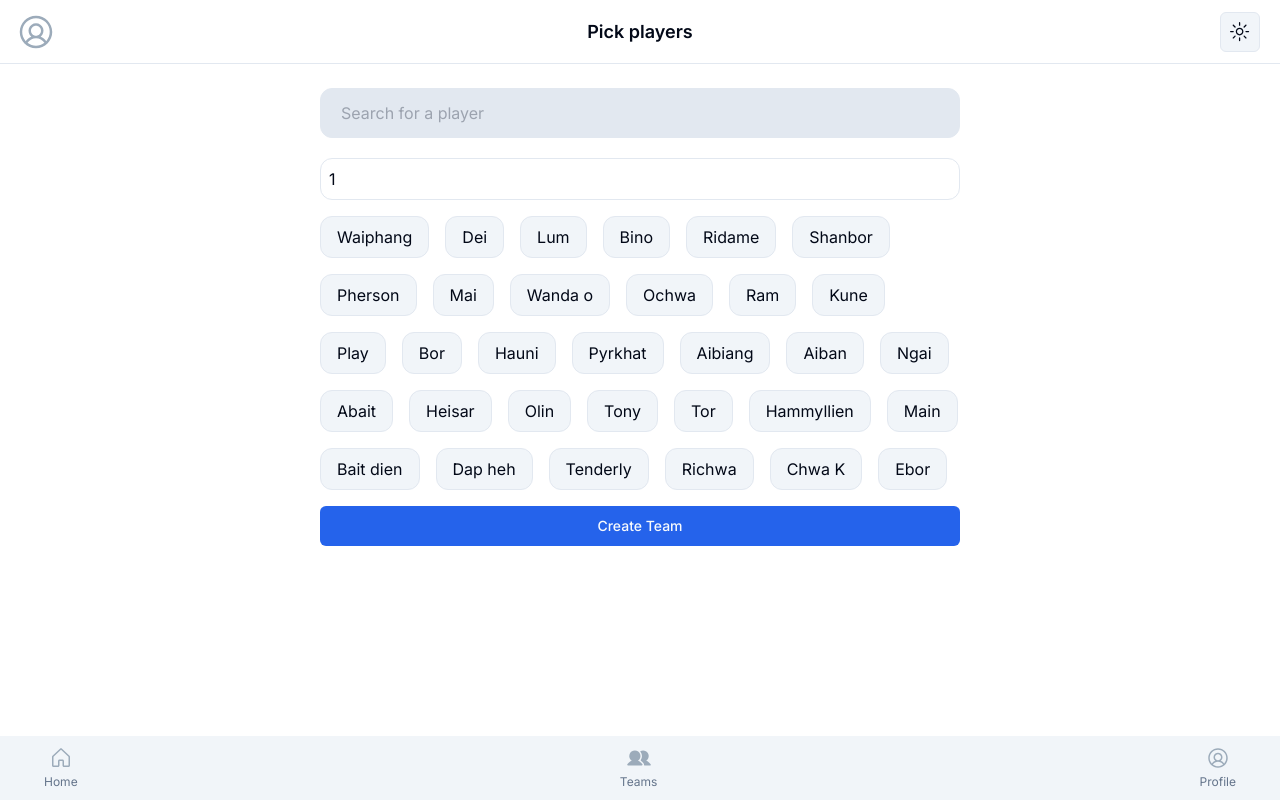
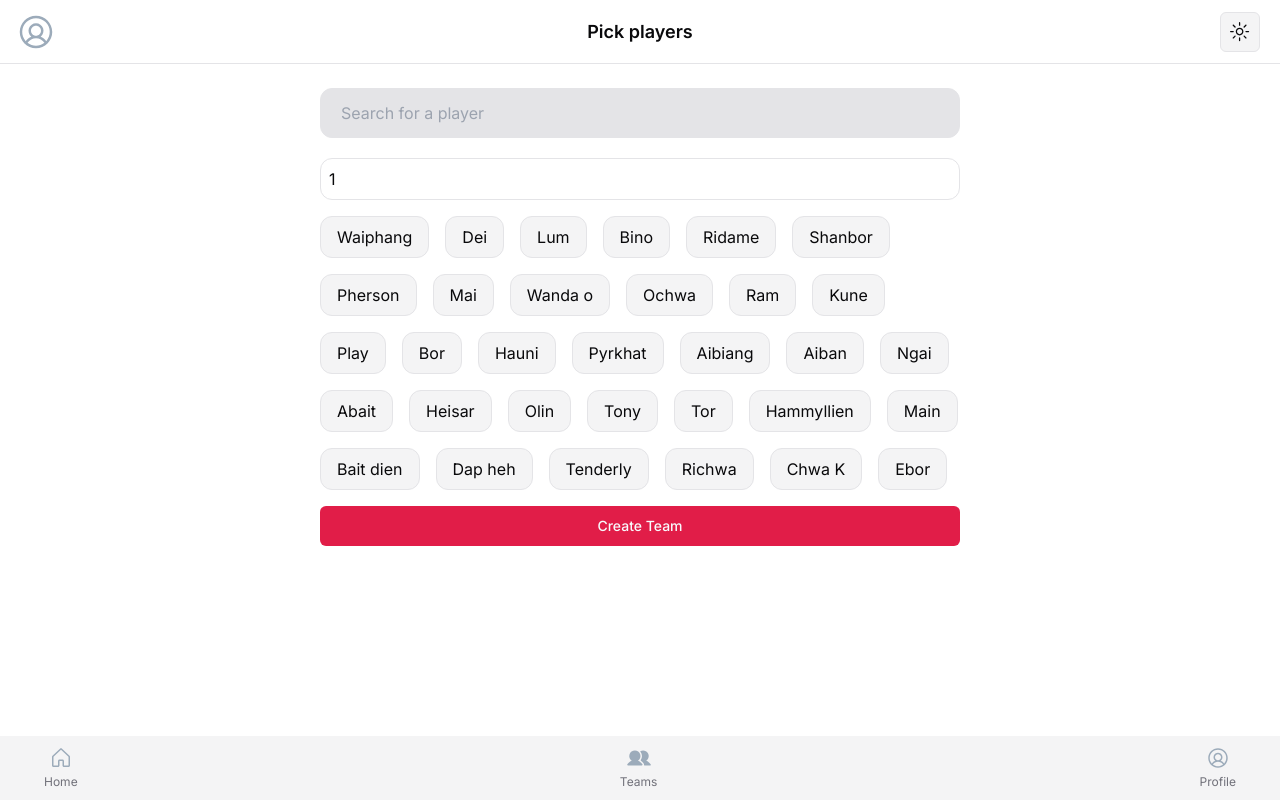
Before and after one commit to Heisarki/radom-team-generator-app, a Next.js app: page / in a window 1280 px wide. Built offline with nearby package versions, Linux system fonts and the light colour scheme.

Commit message:
feat: changing shadcn theme to Rose

```diff
--- a/app/globals.css
+++ b/app/globals.css
@@ -50,52 +50,54 @@
   }
 } */
 
+
 @layer base {
   :root {
     --background: 0 0% 100%;
-    --foreground: 222.2 84% 4.9%;
+    --foreground: 240 10% 3.9%;
     --card: 0 0% 100%;
-    --card-foreground: 222.2 84% 4.9%;
+    --card-foreground: 240 10% 3.9%;
     --popover: 0 0% 100%;
-    --popover-foreground: 222.2 84% 4.9%;
-    --primary: 221.2 83.2% 53.3%;
-    --primary-foreground: 210 40% 98%;
-    --secondary: 210 40% 96.1%;
-    --secondary-foreground: 222.2 47.4% 11.2%;
-    --muted: 210 40% 96.1%;
-    --muted-foreground: 215.4 16.3% 46.9%;
-    --accent: 210 40% 96.1%;
-    --accent-foreground: 222.2 47.4% 11.2%;
+    --popover-foreground: 240 10% 3.9%;
+    --primary: 346.8 77.2% 49.8%;
+    --primary-foreground: 355.7 100% 97.3%;
+    --secondary: 240 4.8% 95.9%;
+    --secondary-foreground: 240 5.9% 10%;
+    --muted: 240 4.8% 95.9%;
+    --muted-foreground: 240 3.8% 46.1%;
+    --accent: 240 4.8% 95.9%;
+    --accent-foreground: 240 5.9% 10%;
     --destructive: 0 84.2% 60.2%;
-    --destructive-foreground: 210 40% 98%;
-    --border: 214.3 31.8% 91.4%;
-    --input: 214.3 31.8% 91.4%;
-    --ring: 221.2 83.2% 53.3%;
+    --destructive-foreground: 0 0% 98%;
+    --border: 240 5.9% 90%;
+    --input: 240 5.9% 90%;
+    --ring: 346.8 77.2% 49.8%;
     --radius: 0.5rem;
   }
 
   .dark {
-    --background: 222.2 84% 4.9%;
-    --foreground: 210 40% 98%;
-    --card: 222.2 84% 4.9%;
-    --card-foreground: 210 40% 98%;
-    --popover: 222.2 84% 4.9%;
-    --popover-foreground: 210 40% 98%;
-    --primary: 217.2 91.2% 59.8%;
-    --primary-foreground: 222.2 47.4% 11.2%;
-    --secondary: 217.2 32.6% 17.5%;
-    --secondary-foreground: 210 40% 98%;
-    --muted: 217.2 32.6% 17.5%;
-    --muted-foreground: 215 20.2% 65.1%;
-    --accent: 217.2 32.6% 17.5%;
-    --accent-foreground: 210 40% 98%;
+    --background: 20 14.3% 4.1%;
+    --foreground: 0 0% 95%;
+    --card: 24 9.8% 10%;
+    --card-foreground: 0 0% 95%;
+    --popover: 0 0% 9%;
+    --popover-foreground: 0 0% 95%;
+    --primary: 346.8 77.2% 49.8%;
+    --primary-foreground: 355.7 100% 97.3%;
+    --secondary: 240 3.7% 15.9%;
+    --secondary-foreground: 0 0% 98%;
+    --muted: 0 0% 15%;
+    --muted-foreground: 240 5% 64.9%;
+    --accent: 12 6.5% 15.1%;
+    --accent-foreground: 0 0% 98%;
     --destructive: 0 62.8% 30.6%;
-    --destructive-foreground: 210 40% 98%;
-    --border: 217.2 32.6% 17.5%;
-    --input: 217.2 32.6% 17.5%;
-    --ring: 224.3 76.3% 48%;
+    --destructive-foreground: 0 85.7% 97.3%;
+    --border: 240 3.7% 15.9%;
+    --input: 240 3.7% 15.9%;
+    --ring: 346.8 77.2% 49.8%;
   }
 }
+
 
 @layer base {
   * {
```
